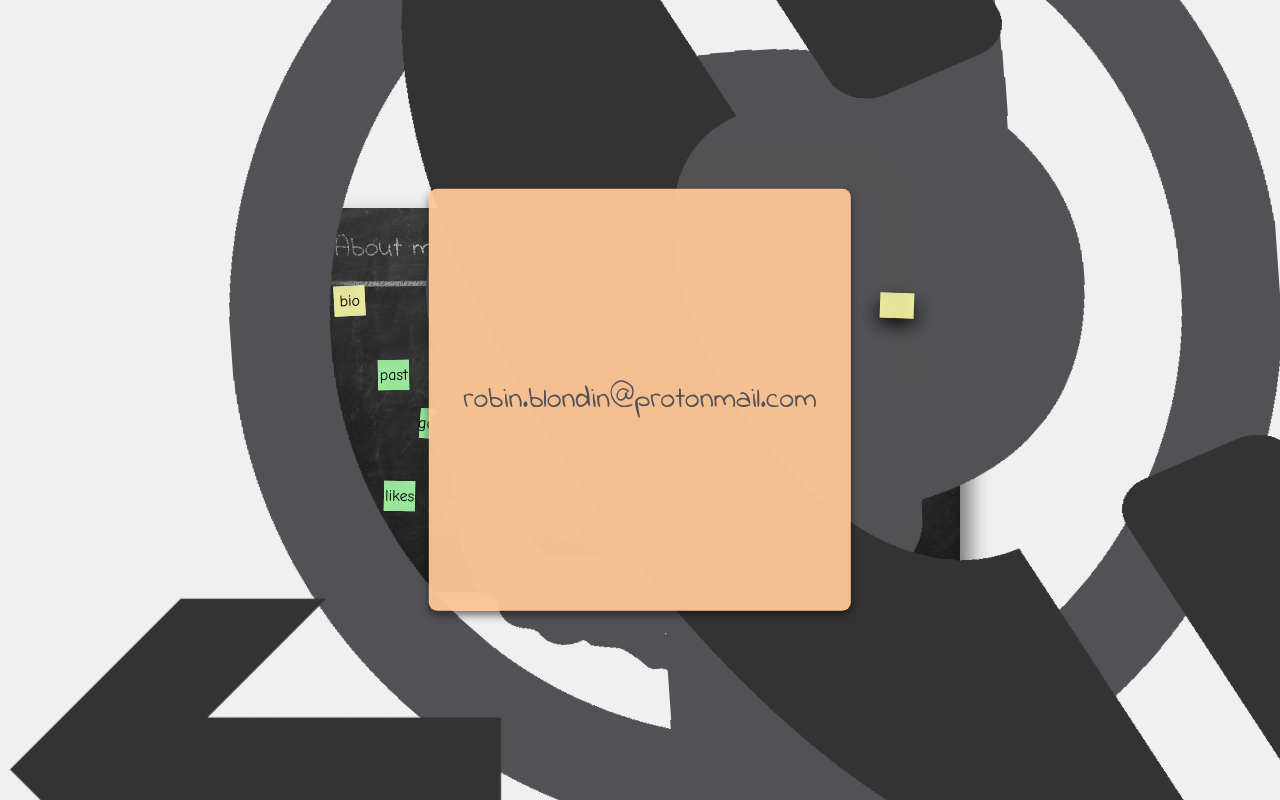
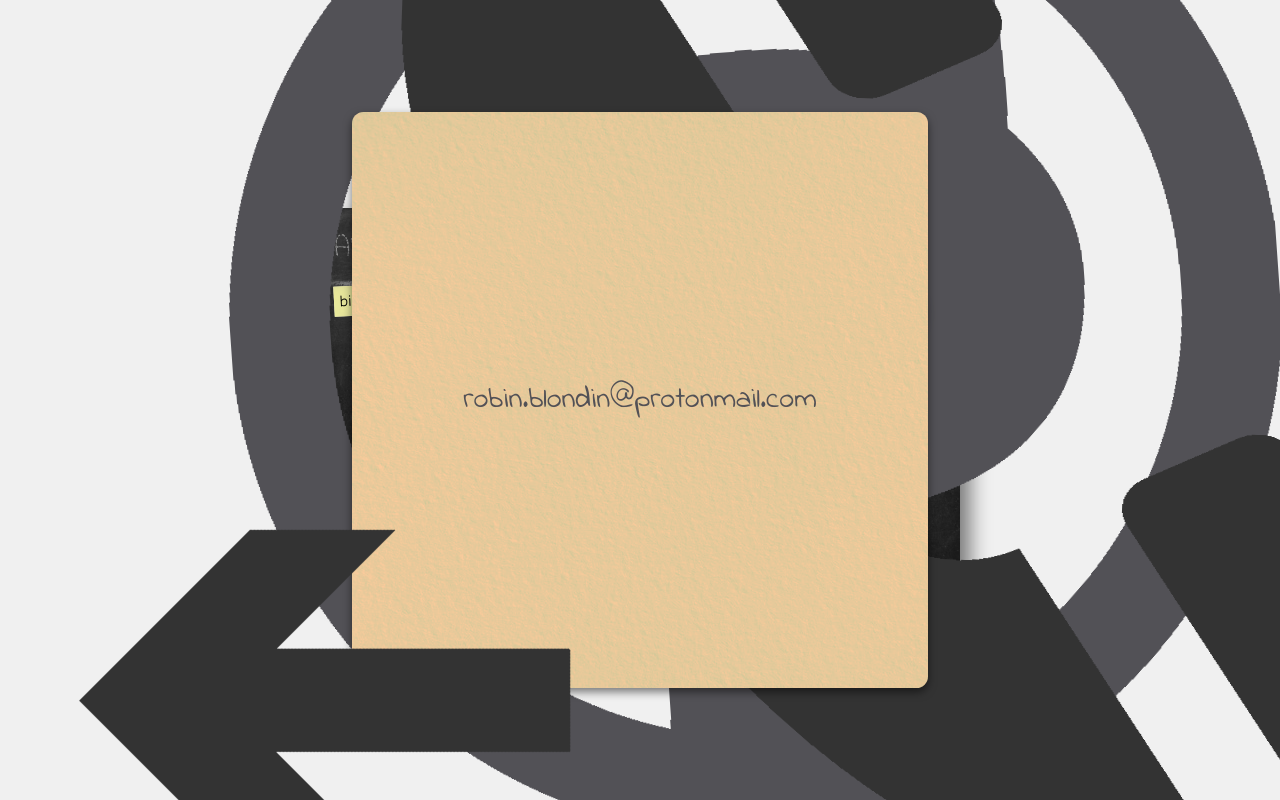
Before and after one commit to RobinBlondin/portfolio, a plain HTML site: page index.html in a window 1280 px wide. Both pictures are taken after a click on the element 914 px from the left and 385 px from the top of the page. Shown: the top 800 px of the page. Drawn offline with Linux system fonts and the light colour scheme.

Commit message:
Added texture to background

```diff
--- a/styles.css
+++ b/styles.css
@@ -105,7 +105,9 @@ body {
 
     width: 25vw;
     height: 25vw;
-    padding: 4%;
+    background-image: url('images/paper.jpg');
+    background-blend-mode: darken;
+    padding: 10%;
     box-shadow: 0 4px 8px rgba(0, 0, 0, 0.5);
     border-radius: 2%;
     flex-direction: column;
```
